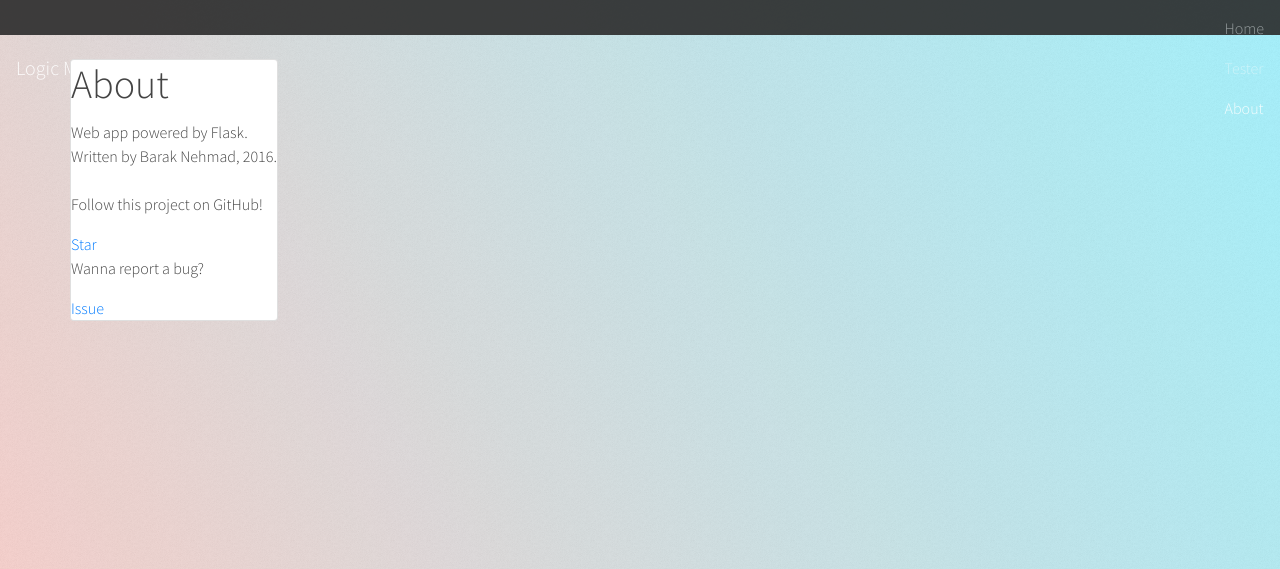
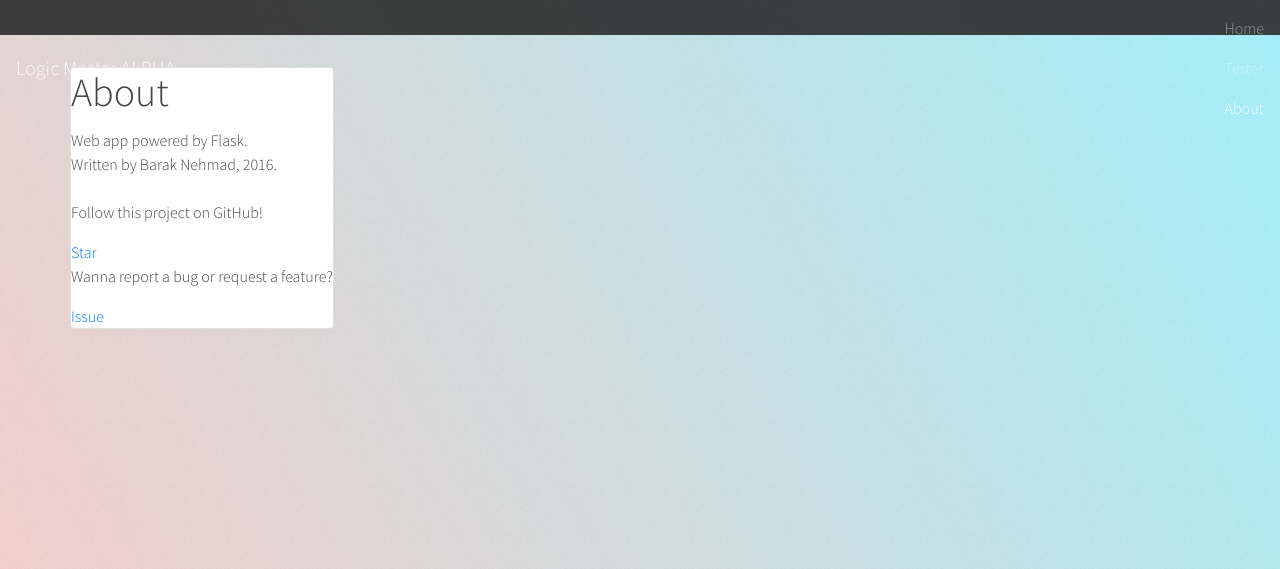
Before and after one commit to sandspider2234/Logic_Trainer, a Flask app: page /about in a window 1280 px wide. Shown: the top 569 px of the page. Run offline with Flask 2, Linux system fonts and the light colour scheme; some libraries are stand-ins or nearby versions.

Commit message:
Updated templates.

```diff
--- a/templates/about.html
+++ b/templates/about.html
@@ -10,18 +9,21 @@
 <li class="nav-item active">
     <a class="nav-link" href="{{ url_for('about') }}">About<span class="sr-only"> (current)</span></a>
 </li>
-</ul>
 {% endblock %}
 
 {% block content %}
 <h1 class="card-title">About</h1>
-<p class="card-text">Web app powered by Flask.<br>Written by Barak Nehmad, 2016.<br><br>Follow this project on GitHub!</p>
+<p class="card-text">
+    Web app powered by Flask.<br>
+    Written by Barak Nehmad, 2016.<br><br>
+    Follow this project on GitHub!
+</p>
 <a class="github-button" href="https://github.com/sandspider2234/Logic_Trainer" data-icon="octicon-star"
    data-style="mega" data-count-href="/sandspider2234/Logic_Trainer/stargazers"
    data-count-api="/repos/sandspider2234/Logic_Trainer#stargazers_count"
    data-count-aria-label="# stargazers on GitHub" aria-label="Star sandspider2234/Logic_Trainer on GitHub">Star</a>
 <br>
-<p class="card-text">Wanna report a bug?</p>
+<p class="card-text">Wanna report a bug or request a feature?</p>
 <a class="github-button" href="https://github.com/sandspider2234/Logic_Trainer/issues" data-icon="octicon-issue-opened"
    data-style="mega" data-count-api="/repos/sandspider2234/Logic_Trainer#open_issues_count"
    data-count-aria-label="# issues on GitHub" aria-label="Issue sandspider2234/Logic_Trainer on GitHub">Issue</a>
--- a/templates/home.html
+++ b/templates/home.html
@@ -1,6 +1,5 @@
 {% extends "layout.html" %}
 {% block navbar %}
-<ul class="nav navbar-nav">
 <li class="nav-item active">
 	<a class="nav-link" href="{{ url_for('home') }}">Home<span class="sr-only"> (current)</span></a>
 </li>
@@ -10,7 +9,6 @@
 <li class="nav-item">
 	<a class="nav-link" href="{{ url_for('about') }}">About</a>
 </li>
-</ul>
 {% endblock %}
 
 {% block content %}
--- a/templates/layout.html
+++ b/templates/layout.html
@@ -2,7 +2,8 @@
 <html>
 	<head>
 		<title>Logic Trainer</title>
-		<link rel="stylesheet" href="https://maxcdn.bootstrapcdn.com/bootstrap/4.0.0-alpha.5/css/bootstrap.min.css" integrity="sha384-AysaV+vQoT3kOAXZkl02PThvDr8HYKPZhNT5h/CXfBThSRXQ6jW5DO2ekP5ViFdi" crossorigin="anonymous">
+		<link rel="stylesheet" href="https://maxcdn.bootstrapcdn.com/bootstrap/4.0.0-alpha.5/css/bootstrap.min.css"
+			  integrity="sha384-AysaV+vQoT3kOAXZkl02PThvDr8HYKPZhNT5h/CXfBThSRXQ6jW5DO2ekP5ViFdi" crossorigin="anonymous">
 		<link rel="stylesheet" href="{{ url_for('static', filename='css/main.css') }}">
 		<link rel="stylesheet" href="https://cdnjs.cloudflare.com/ajax/libs/animate.css/3.5.2/animate.min.css">
 		<script type="text/javascript" src="{{ url_for('static', filename='js/functions.js') }}"></script>
@@ -16,12 +17,14 @@
 		<header>
 			<nav class="navbar navbar-dark bg-inverse">
 				<a class="navbar-brand" href="{{ url_for('home') }}">Logic Master ALPHA</a>
-				{% block navbar %}
-				{% endblock %}
+				<ul class="nav navbar-nav">
+					{% block navbar %}
+					{% endblock %}
+				</ul>
 			</nav>
 		</header>
 		<div class="container">
-			<div class="row" style="margin-top: 1.5em;">
+			<div class="row" style="margin-top: 2em;">
 				<article class="card animated zoomIn">
 					<div class="card-block">
 						{% block content %}
@@ -30,8 +33,14 @@
 				</article>
 			</div>
 		</div>
-		<script src="https://ajax.googleapis.com/ajax/libs/jquery/3.1.1/jquery.min.js" integrity="sha384-3ceskX3iaEnIogmQchP8opvBy3Mi7Ce34nWjpBIwVTHfGYWQS9jwHDVRnpKKHJg7" crossorigin="anonymous"></script>
-		<script src="https://cdnjs.cloudflare.com/ajax/libs/tether/1.3.7/js/tether.min.js" integrity="sha384-XTs3FgkjiBgo8qjEjBk0tGmf3wPrWtA6coPfQDfFEY8AnYJwjalXCiosYRBIBZX8" crossorigin="anonymous"></script>
-		<script src="https://maxcdn.bootstrapcdn.com/bootstrap/4.0.0-alpha.5/js/bootstrap.min.js" integrity="sha384-BLiI7JTZm+JWlgKa0M0kGRpJbF2J8q+qreVrKBC47e3K6BW78kGLrCkeRX6I9RoK" crossorigin="anonymous"></script>
+		<script src="https://ajax.googleapis.com/ajax/libs/jquery/3.1.1/jquery.min.js"
+				integrity="sha384-3ceskX3iaEnIogmQchP8opvBy3Mi7Ce34nWjpBIwVTHfGYWQS9jwHDVRnpKKHJg7"
+				crossorigin="anonymous"></script>
+		<script src="https://cdnjs.cloudflare.com/ajax/libs/tether/1.3.7/js/tether.min.js"
+				integrity="sha384-XTs3FgkjiBgo8qjEjBk0tGmf3wPrWtA6coPfQDfFEY8AnYJwjalXCiosYRBIBZX8"
+				crossorigin="anonymous"></script>
+		<script src="https://maxcdn.bootstrapcdn.com/bootstrap/4.0.0-alpha.5/js/bootstrap.min.js"
+				integrity="sha384-BLiI7JTZm+JWlgKa0M0kGRpJbF2J8q+qreVrKBC47e3K6BW78kGLrCkeRX6I9RoK"
+				crossorigin="anonymous"></script>
 	</body>
 </html>
--- a/templates/tester.html
+++ b/templates/tester.html
@@ -1,6 +1,5 @@
 {% extends "layout.html" %}
 {% block navbar %}
-<ul class="nav navbar-nav">
 <li class="nav-item">
 	<a class="nav-link" href="{{ url_for('home') }}">Home</a>
 </li>
@@ -10,7 +9,6 @@
 <li class="nav-item">
 	<a class="nav-link" href="{{ url_for('about') }}">About</a>
 </li>
-</ul>
 {% endblock %}
 
 {% block content %}
```
Also changed, not shown: other parts of templates/about.html (+0 -1 lines). Lines whose indentation alone changed are shown as unchanged.
